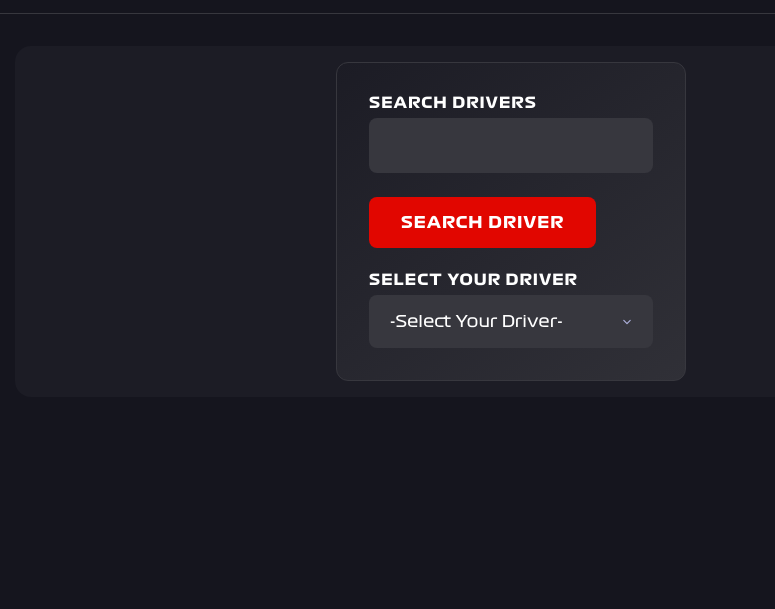
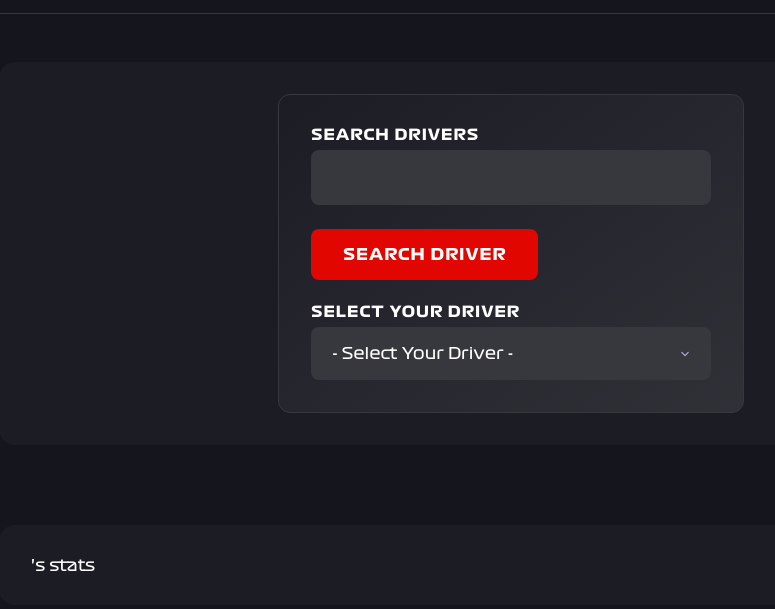
Before and after one commit to MriceDK/Formula-1-Stats-Dashboard, a website: page public/index.html in a window 1280 px wide. Shown: the part 75-684 px from the top of the page, without its empty margins (129-904 px from the left). Drawn offline with Linux system fonts and the light colour scheme; no server answers.

Commit message:
Updates the styling a little bit + started work on displaying the drivers stats

```diff
--- a/public/assets/css/main.css
+++ b/public/assets/css/main.css
@@ -67,15 +67,21 @@ main {
 
     width: 75%;
     padding: 1rem;
-
-    background-color: var(--accent-gray-color-1);
-    border-radius: 1rem;
+    gap: 5rem;
 
     font-family: formula-1, sans-serif;
     color: var(--main-text-color);
 }
 
 /* Start of Form Styling */
+
+.box {
+    background-color: var(--accent-gray-color-1);
+    border-radius: 1rem;
+    width: 100%;
+    padding: 2rem;
+}
+
 .search-driver-form {
     display: flex;
     flex-direction: column;
@@ -164,3 +170,7 @@ main {
     background: var(--accent-gray-color-2);
 }
 /* End of Form Styling */
+
+.driver-stats {
+
+}
--- a/public/assets/js/script.js
+++ b/public/assets/js/script.js
@@ -12,9 +12,10 @@ function init() {
         e.preventDefault();
         getAllDriverNames();
     });
+    document.querySelector(".drivers").addEventListener("change", updateSelectedDriver);
 }
 
-async function ensureDriversCached() {
+async function getCachedDrivers() {
     if (cache.drivers === null) {
         cache.drivers = await fetch(`${BASEURL}/drivers`).then(res => res.json());
         console.info("Drivers Cached");
@@ -24,8 +25,8 @@ async function ensureDriversCached() {
 
 async function getAllDriverNames() {
     const driverSelect = document.querySelector(".drivers");
-    driverSelect.innerHTML = `<option>-Select Your Driver-</option>`;
-    const drivers = await ensureDriversCached();
+    driverSelect.innerHTML = `<option>- Select Your Driver -</option>`;
+    const drivers = await getCachedDrivers();
 
     const filterValue = document.querySelector(".driver-name").value.trim().toLowerCase();
     const filteredDrivers = drivers.filter(driver => driver.givenName.concat(" ", driver.familyName).toLowerCase().includes(filterValue));
@@ -41,5 +42,12 @@ function driverOptionElement(driver_id, driver_name) {
     return `<option value="${driver_id}">${driver_name}</option>`
 }
 
+async function updateSelectedDriver(e) {
+    const driver_id = e.target.value;
+    const driverObject = await getCachedDrivers().then(d => d.filter(d => d.driver_id === driver_id)[0]);
+    console.log(driverObject);
+    document.querySelector(".selected-driver-name").innerHTML = driverObject.givenName.concat(" ", driverObject.familyName);
+}
+
 
 init();
--- a/public/index.html
+++ b/public/index.html
@@ -16,6 +16,7 @@
     <h1>Formula 1 Stats</h1>
 </header>
 <main>
+    <div class="box driver-select">
         <form class="search-driver-form">
             <label>
                 Search Drivers
@@ -25,13 +26,15 @@
             <label>
                 Select Your Driver
                 <select class="drivers">
-                <option>-Select Your Driver-</option>
+                    <option>- Select Your Driver -</option>
                 </select>
             </label>
         </form>
-    <div class="driver-stats">
+    </div>
+    <section class="box driver-stats">
+        <h2><span class="selected-driver-name"></span>'s stats</h2>
 
-    </div>
+    </section>
 </main>
 
 </body>
```
Lines whose indentation alone changed are shown as unchanged.
